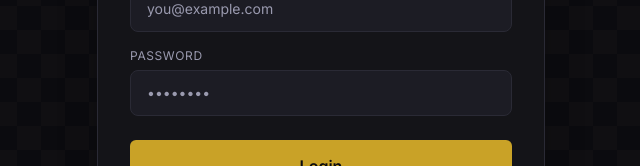
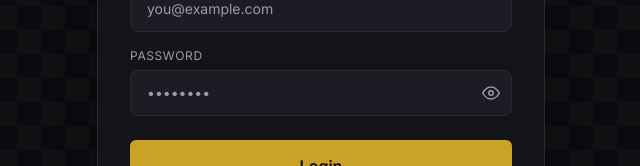
Before and after one commit to gikenye/juzz-events, a React (Vite) app in the folder frontend/: page /login in a window 1280 px wide. Shown: the part 378-544 px from the top of the page, without its empty margins (319-959 px from the left). Built offline with nearby package versions, Linux system fonts and the light colour scheme.

Commit message:
feat: add password reveal toggle and accept any 6-digit OTP

```diff
--- a/frontend/src/app/LoginPage.tsx
+++ b/frontend/src/app/LoginPage.tsx
@@ -9,13 +9,14 @@
   const [email, setEmail] = useState('');
   const [password, setPassword] = useState('');
   const [repeatPassword, setRepeatPassword] = useState('');
+  const [showPassword, setShowPassword] = useState(false);
+  const [showRepeatPassword, setShowRepeatPassword] = useState(false);
   const [loading, setLoading] = useState(false);
   const [error, setError] = useState('');
 
   // OTP step
   const [step, setStep] = useState<'form' | 'otp'>('form');
   const [otp, setOtp] = useState('');
-  const [pendingOtp, setPendingOtp] = useState('');
 
   const { login, register } = useAuthStore();
   const navigate = useNavigate();
@@ -38,10 +39,6 @@
         await login(email, password);
         navigate('/game');
       } else {
-        // Generate and "send" OTP
-        const code = String(Math.floor(100000 + Math.random() * 900000));
-        setPendingOtp(code);
-        console.log(`[DEV] OTP for ${email}: ${code}`);
         setStep('otp');
       }
     } catch {
@@ -55,7 +52,6 @@
     e.preventDefault();
     setError('');
     if (otp.length !== 6) { setError('Enter the 6-digit code.'); return; }
-    if (otp !== pendingOtp) { setError('Incorrect code. Please try again.'); return; }
     setLoading(true);
     try {
       await register(email, password);
@@ -140,14 +136,28 @@
                 </div>
                 <div>
                   <label className="block text-muted text-xs mb-1.5 uppercase tracking-wider">Password</label>
+                  <div className="relative">
                     <input
-                    type="password"
+                      type={showPassword ? 'text' : 'password'}
                       value={password}
                       onChange={e => setPassword(e.target.value)}
                       placeholder="••••••••"
-                    className="w-full bg-bg-surface border border-border rounded-lg px-4 py-3 text-ivory outline-none focus:border-gold transition-colors placeholder:text-muted text-sm"
+                      className="w-full bg-bg-surface border border-border rounded-lg px-4 py-3 pr-11 text-ivory outline-none focus:border-gold transition-colors placeholder:text-muted text-sm"
                       autoComplete={mode === 'login' ? 'current-password' : 'new-password'}
                     />
+                    <button
+                      type="button"
+                      onClick={() => setShowPassword(v => !v)}
+                      className="absolute right-3 top-1/2 -translate-y-1/2 text-muted hover:text-ivory transition-colors"
+                      tabIndex={-1}
+                    >
+                      {showPassword ? (
+                        <svg xmlns="http://www.w3.org/2000/svg" width="18" height="18" viewBox="0 0 24 24" fill="none" stroke="currentColor" strokeWidth="2" strokeLinecap="round" strokeLinejoin="round"><path d="M17.94 17.94A10.07 10.07 0 0 1 12 20c-7 0-11-8-11-8a18.45 18.45 0 0 1 5.06-5.94"/><path d="M9.9 4.24A9.12 9.12 0 0 1 12 4c7 0 11 8 11 8a18.5 18.5 0 0 1-2.16 3.19"/><line x1="1" y1="1" x2="23" y2="23"/></svg>
+                      ) : (
+                        <svg xmlns="http://www.w3.org/2000/svg" width="18" height="18" viewBox="0 0 24 24" fill="none" stroke="currentColor" strokeWidth="2" strokeLinecap="round" strokeLinejoin="round"><path d="M1 12s4-8 11-8 11 8 11 8-4 8-11 8-11-8-11-8z"/><circle cx="12" cy="12" r="3"/></svg>
+                      )}
+                    </button>
+                  </div>
                 </div>
 
                 {mode === 'register' && (
@@ -157,14 +167,28 @@
                     exit={{ opacity: 0, height: 0 }}
                   >
                     <label className="block text-muted text-xs mb-1.5 uppercase tracking-wider">Repeat Password</label>
+                    <div className="relative">
                       <input
-                      type="password"
+                        type={showRepeatPassword ? 'text' : 'password'}
                         value={repeatPassword}
                         onChange={e => setRepeatPassword(e.target.value)}
                         placeholder="••••••••"
-                      className="w-full bg-bg-surface border border-border rounded-lg px-4 py-3 text-ivory outline-none focus:border-gold transition-colors placeholder:text-muted text-sm"
+                        className="w-full bg-bg-surface border border-border rounded-lg px-4 py-3 pr-11 text-ivory outline-none focus:border-gold transition-colors placeholder:text-muted text-sm"
                         autoComplete="new-password"
                       />
+                      <button
+                        type="button"
+                        onClick={() => setShowRepeatPassword(v => !v)}
+                        className="absolute right-3 top-1/2 -translate-y-1/2 text-muted hover:text-ivory transition-colors"
+                        tabIndex={-1}
+                      >
+                        {showRepeatPassword ? (
+                          <svg xmlns="http://www.w3.org/2000/svg" width="18" height="18" viewBox="0 0 24 24" fill="none" stroke="currentColor" strokeWidth="2" strokeLinecap="round" strokeLinejoin="round"><path d="M17.94 17.94A10.07 10.07 0 0 1 12 20c-7 0-11-8-11-8a18.45 18.45 0 0 1 5.06-5.94"/><path d="M9.9 4.24A9.12 9.12 0 0 1 12 4c7 0 11 8 11 8a18.5 18.5 0 0 1-2.16 3.19"/><line x1="1" y1="1" x2="23" y2="23"/></svg>
+                        ) : (
+                          <svg xmlns="http://www.w3.org/2000/svg" width="18" height="18" viewBox="0 0 24 24" fill="none" stroke="currentColor" strokeWidth="2" strokeLinecap="round" strokeLinejoin="round"><path d="M1 12s4-8 11-8 11 8 11 8-4 8-11 8-11-8-11-8z"/><circle cx="12" cy="12" r="3"/></svg>
+                        )}
+                      </button>
+                    </div>
                   </motion.div>
                 )}
 
```
Lines whose indentation alone changed are shown as unchanged.
